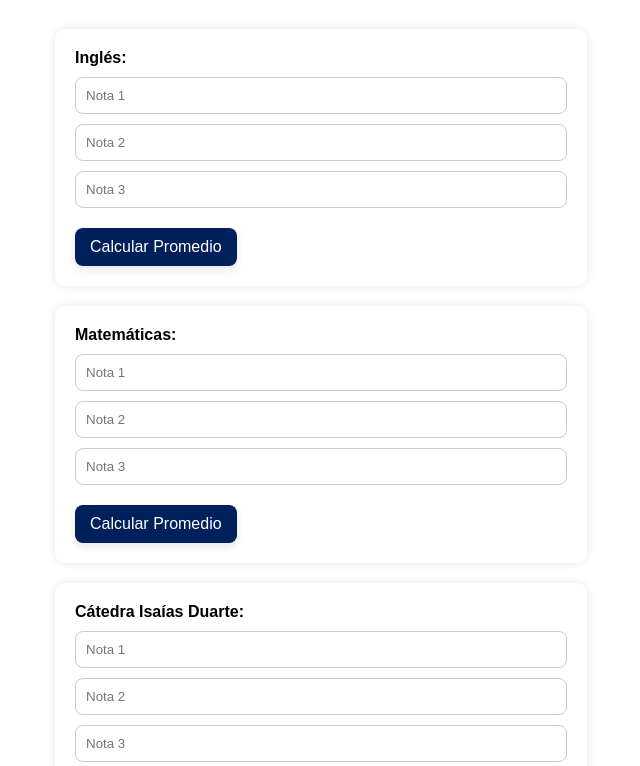
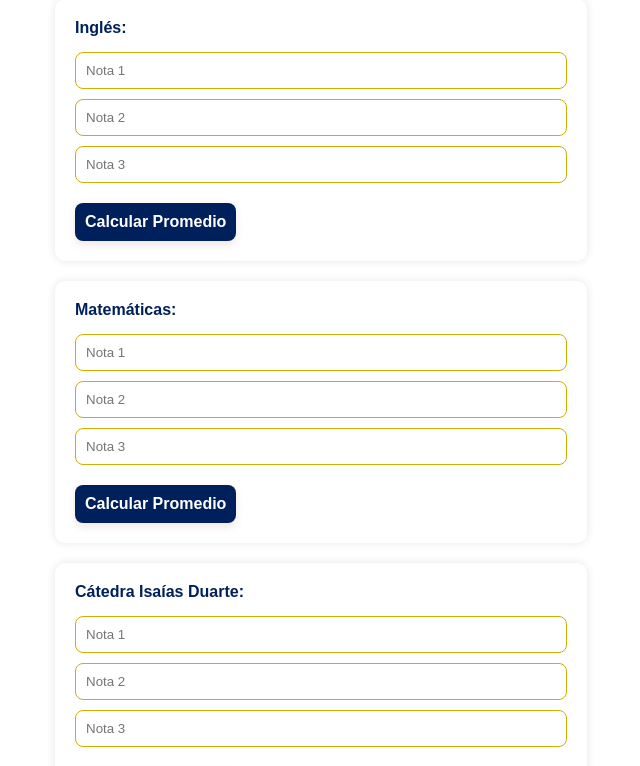
Before and after one commit to ivansca05/registroNotas, a plain HTML site: page index.html in a window 1280 px wide. Shown: the part 197-963 px from the top of the page, without its empty margins (299-939 px from the left). Drawn offline with Linux system fonts and the light colour scheme.

Commit message:
22y27292

```diff
--- a/styles.css
+++ b/styles.css
@@ -26,7 +26,6 @@ body {
     height: auto; /* Ajustar la altura automáticamente para mantener la proporción */
     display: inline-block; /* Asegurar que la imagen sea un bloque para aplicar márgenes correctamente */
     vertical-align: middle; /* Centrar verticalmente */
-    margin: 15px;
     margin-right: 25px;
     padding-left: 30px;
     border-radius: 15px;
@@ -47,8 +46,9 @@ body {
 
 .materia label {
     font-weight: bold;
-    margin-bottom: 10px;
+    margin-bottom: 15px;
     display: block;
+    color: #00205B;
 }
 
 .nota {
@@ -56,7 +56,7 @@ body {
     width: 100%;
     padding: 10px;
     border-radius: 8px;
-    border: 1px solid #ccc;
+    border: 1px solid #ceaf03;
     box-sizing: border-box;
 }
 
@@ -65,19 +65,20 @@ body {
     background-color: #00205B;
     border: none;
     color: white;
-    padding: 10px 15px;
+    padding: 10px;
     text-align: center;
     text-decoration: none;
     display: inline-block;
     font-size: 16px;
     cursor: pointer;
     border-radius: 8px;
-    box-shadow: 0 4px 8px rgba(0, 0, 0, 0.1);
+    box-shadow: 0 4px 8px rgba(129, 5, 5, 0.1);
     transition: box-shadow 0.3s;
+    font-weight: bold;
 }
 
 .materia button:hover {
-    box-shadow: 0 8px 16px rgba(0, 0, 0, 0.2);
+    box-shadow: 0 8px 16px rgba(206, 160, 10, 0.2);
 }
 
 /* styles.css */
```
